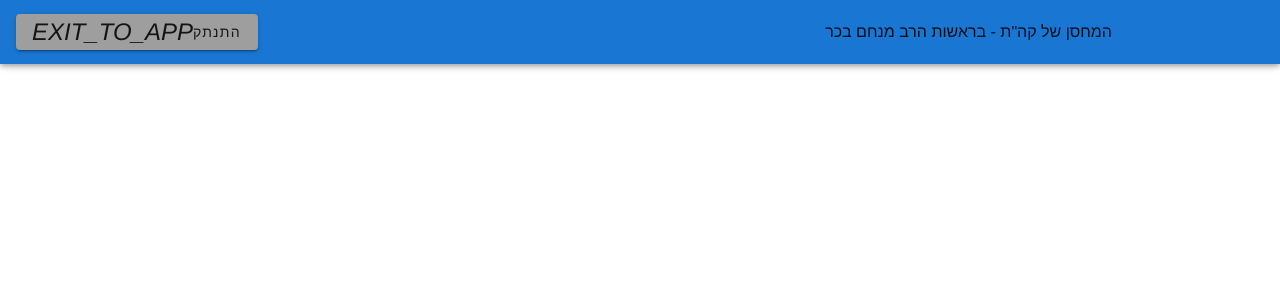
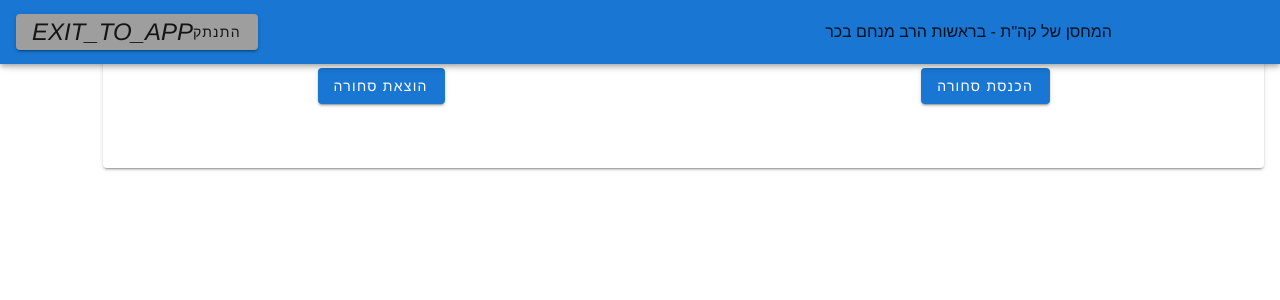
Before and after one commit to burshtei/frontend, a Vue app: page /exportImport in a window 1280 px wide. Shown: the top 300 px of the page. Built offline with nearby package versions, Linux system fonts and the light colour scheme.

Commit message:
route view

```diff
--- /dev/null
+++ b/src/components/ExportImport.vue
@@ -0,0 +1,102 @@
+<template>
+  <div>
+    <v-container class="ma-1">
+      <v-card>
+        <v-row justify="center" align-content="center">
+
+          <v-dialog
+            v-model="dialog"
+            persistent
+            max-width="600px"
+          >
+            <template v-slot:activator="{ on, attrs }">
+              <v-row>
+                <v-col>
+                  <v-btn
+                    class="ma-md-16"
+                    color="primary"
+                    dark
+                    v-bind="attrs"
+                    v-on="on"
+                  >
+                    {{ $t('insert_stock') }}
+                    <v-icon>mdi-import</v-icon>
+                  </v-btn>
+                </v-col>
+                <v-col>
+                  <v-btn
+                    class="ma-md-16"
+                    color="primary"
+                    dark
+                    v-bind="attrs"
+                    v-on="on"
+                  >
+                    {{ $t('export_stock') }}
+                    <v-icon>mdi-export</v-icon>
+                  </v-btn>
+                </v-col>
+              </v-row>
+            </template>
+            <v-card>
+              <v-card-title class="headline">
+                {{ $t('insert_stock') }}
+              </v-card-title>
+              <v-card-text>
+                <v-container>
+                  <v-row>
+                    <v-col
+                      cols="12"
+                      sm="6"
+                      md="4"
+                    >
+                      <v-text-field
+                        label="Barcode*"
+                        required
+                      ></v-text-field>
+                    </v-col>
+                    <v-col
+                      cols="12"
+                      sm="6"
+                    >
+                      <v-text-field
+                        label="name"
+                        required
+                        disabled
+                      ></v-text-field>
+                    </v-col>
+                  </v-row>
+                </v-container>
+              </v-card-text>
+              <v-card-actions>
+                <v-spacer></v-spacer>
+                <v-btn
+                  color="green darken-1"
+                  text
+                  @click="dialog = false"
+                >
+                  Disagree
+                </v-btn>
+                <v-btn
+                  color="green darken-1"
+                  text
+                  @click="dialog = false"
+                >
+                  Agree
+                </v-btn>
+              </v-card-actions>
+            </v-card>
+          </v-dialog>
+        </v-row>
+      </v-card>
+    </v-container>
+  </div>
+</template>
+
+<script>
+export default {
+  data: () => ({
+    insert: true,
+    dialog: false
+  })
+}
+</script>
--- a/src/locales/he.json
+++ b/src/locales/he.json
@@ -6,5 +6,11 @@
   "date": "תאריך",
   "new_transaction": "דווח חדש",
   "update_transaction": "עדכון דיווח",
-  "inventory": "מחסן"
+  "inventory": "מחסן",
+  "kehat": "קהת",
+  "chish": "חיש",
+  "history": "היסטוריה",
+  "actions": "פעולות",
+  "insert_stock": "הכנסת סחורה",
+  "export_stock": "הוצאת סחורה"
 }
--- a/src/router/index.js
+++ b/src/router/index.js
@@ -3,6 +3,7 @@ import VueRouter from "vue-router";
 import Home from "../views/Home.vue";
 import Actions from "@/components/Actions";
 import Inventory from "@/components/Inventory";
+import ExportImport from "@/components/ExportImport";
 
 Vue.use(VueRouter);
 
@@ -23,6 +24,11 @@ const routes = [
     component: Inventory,
   },
   {
+    path: "/exportImport",
+    name: "ExportImport",
+    component: ExportImport,
+  },
+  {
     path: "/about",
     name: "About",
     // route level code-splitting
```
